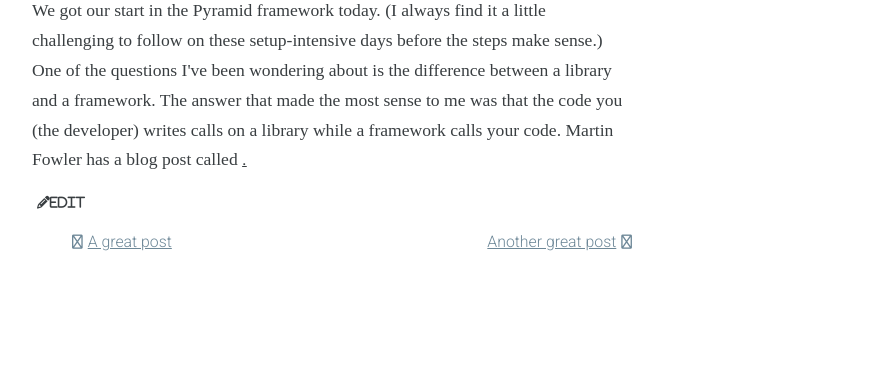
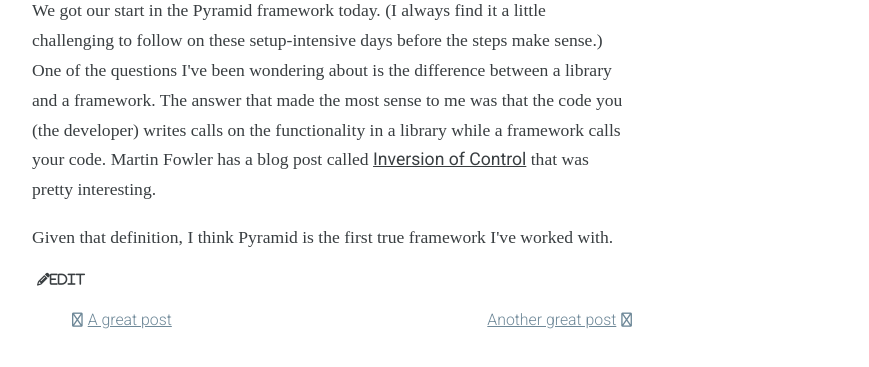
Before and after one commit to morganelle/pyramid-learning-journal, a plain HTML site: page learning_journal/learning_journal/views/data/sample.html in a window 1280 px wide. Shown: the part 519-886 px from the top of the page, without its empty margins (308-1177 px from the left). Before the commit the page ends 826 px from the top, so only its background shows below. Drawn offline with Linux system fonts and the light colour scheme; files that its build step writes are made by us from their sources; files whose address does not match are found by name; a web font is replaced by a local one.

Commit message:
added learning journal content for today

```diff
--- a/learning_journal/learning_journal/views/data/sample.html
+++ b/learning_journal/learning_journal/views/data/sample.html
@@ -34,7 +34,8 @@
         <article class="blog-post">
           <p class="byline">May 30, 2017</p>
           <h2>Title goes here</h2>
-          <p class="post-content">We got our start in the Pyramid framework today. (I always find it a little challenging to follow on these setup-intensive days before the steps make sense.) One of the questions I've been wondering about is the difference between a library and a framework. The answer that made the most sense to me was that the code you (the developer) writes calls on a library while a framework calls your code. Martin Fowler has a blog post called <a href="https://martinfowler.com/bliki/InversionOfControl.html>"Inversion of Control</a>.</p>
+          <p class="post-content">We got our start in the Pyramid framework today. (I always find it a little challenging to follow on these setup-intensive days before the steps make sense.) One of the questions I've been wondering about is the difference between a library and a framework. The answer that made the most sense to me was that the code you (the developer) writes calls on the functionality in a library while a framework calls your code. Martin Fowler has a blog post called <a href="https://martinfowler.com/bliki/InversionOfControl.html">Inversion of Control</a> that was pretty interesting.</p>
+          <p>Given that definition, I think Pyramid is the first true framework I've worked with.</p>
         </article>
         <a href="/journal/1/edit-entry"><i class="fa fa-pencil fa-right" aria-hidden="true">Edit</i></a>
         <nav class="post">
```
